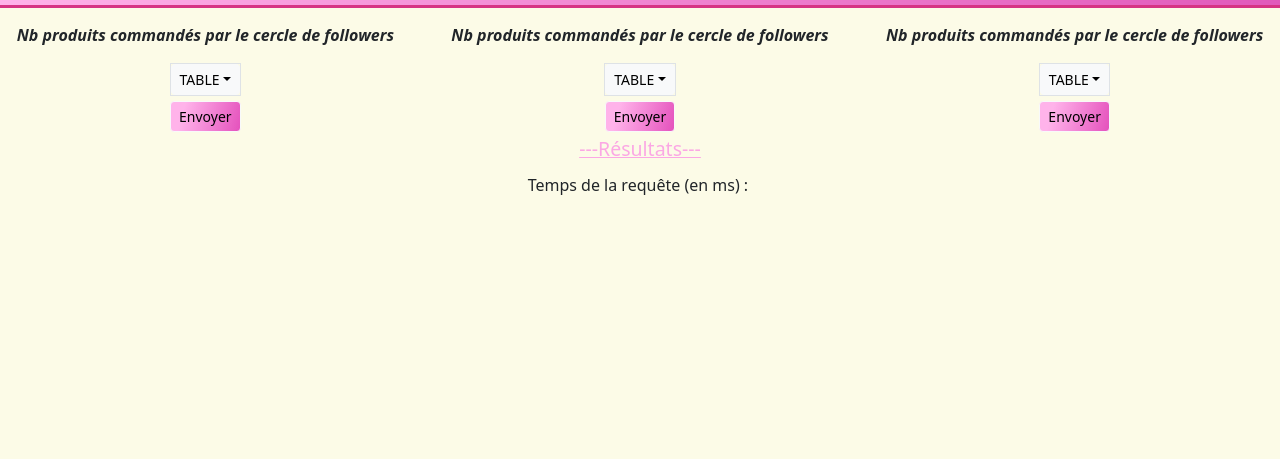
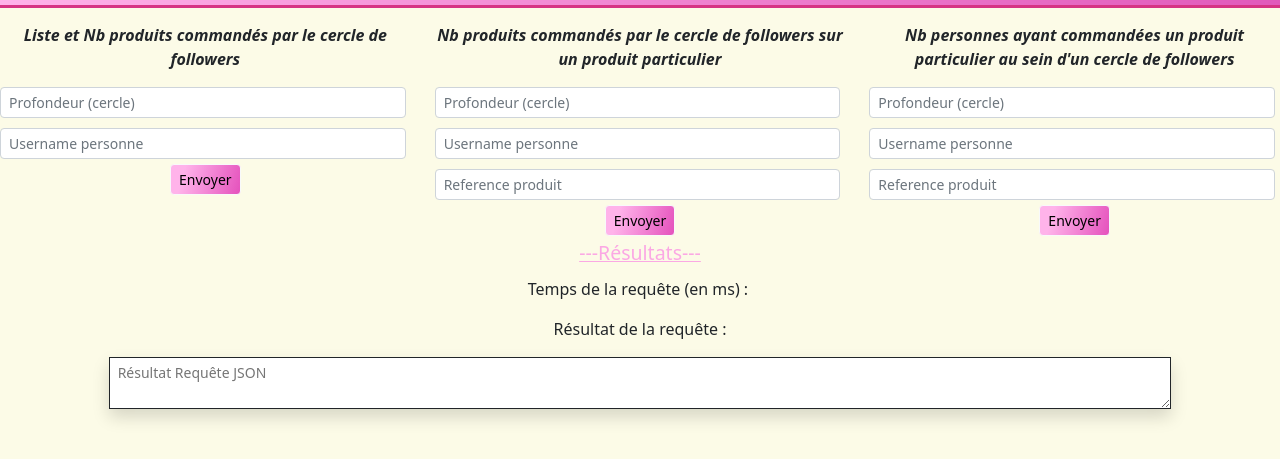
Before and after one commit to KontainPluton/tp_nosql_vs_sql, a website: page public/requests.html in a window 1280 px wide. Shown: the part 51-510 px from the top of the page. Drawn offline with Linux system fonts and the light colour scheme.

Commit message:
update requests.html

```diff
--- a/public/requests.html
+++ b/public/requests.html
@@ -24,40 +24,33 @@
         <div class="col-md-4 offset-md-0">
             <form>
                 <div class="d-flex justify-content-md-center align-items-md-center" style="margin-top: 5px;">
-                    <p style="text-align: center;"><strong><em>Nb produits commandés par le cercle de followers</em></strong></p>
+                    <p style="text-align: center;"><strong><em>Liste et Nb produits commandés par le cercle de followers</em></strong></p>
                 </div>
-                <div class="d-flex justify-content-md-center align-items-md-center">
-                    <div class="dropdown border rounded-0"><button class="btn btn-light btn-sm dropdown-toggle" aria-expanded="false" data-bs-toggle="dropdown" type="button">TABLE</button>
-                        <div class="dropdown-menu font-monospace fs-6" style="background: linear-gradient(#ffb3ea, white);"><a class="dropdown-item" href="#">Person</a><a class="dropdown-item" href="#">Order</a><a class="dropdown-item" href="#">Product</a></div>
-                    </div>
-                </div>
-                <div class="d-flex justify-content-md-center align-items-md-center" style="margin-top: 5px;"><button class="btn btn-light btn-sm" type="submit" style="background: linear-gradient(106deg, rgb(255,179,234) 19%, rgb(229,83,189) 99%), rgb(255,179,234);color: rgb(0,0,0);">Envoyer</button></div>
+                <div class="d-flex justify-content-md-center align-items-md-center" style="margin-right: 5px;"><input class="form-control form-control-sm" type="number" id="input-depht-request-1" min="0" max="8" step="1" placeholder="Profondeur (cercle)" name="depth"></div>
+                <div class="d-flex justify-content-md-center align-items-md-center" style="margin-right: 5px;"><input class="form-control form-control-sm" type="text" id="input-username-request-1" name="name" placeholder="Username personne" style="margin-top: 10px;"></div>
+                <div class="d-flex justify-content-md-center align-items-md-center" style="margin-top: 5px;"><button class="btn btn-light btn-sm" id="button-request-1" type="button" style="background: linear-gradient(106deg, rgb(255,179,234) 19%, rgb(229,83,189) 99%), rgb(255,179,234);color: rgb(0,0,0);">Envoyer</button></div>
             </form>
         </div>
         <div class="col-md-4 offset-md-0">
             <form>
                 <div class="d-flex justify-content-md-center align-items-md-center" style="margin-top: 5px;">
-                    <p style="text-align: center;"><strong><em>Nb produits commandés par le cercle de followers</em></strong></p>
+                    <p style="text-align: center;"><strong><em>Nb produits commandés par le cercle de followers sur un produit particulier</em></strong><br></p>
                 </div>
-                <div class="d-flex justify-content-md-center align-items-md-center">
-                    <div class="dropdown border rounded-0"><button class="btn btn-light btn-sm dropdown-toggle" aria-expanded="false" data-bs-toggle="dropdown" type="button">TABLE</button>
-                        <div class="dropdown-menu font-monospace fs-6" style="background: linear-gradient(#ffb3ea, white);"><a class="dropdown-item" href="#">Person</a><a class="dropdown-item" href="#">Order</a><a class="dropdown-item" href="#">Product</a></div>
-                    </div>
-                </div>
-                <div class="d-flex justify-content-md-center align-items-md-center" style="margin-top: 5px;"><button class="btn btn-light btn-sm" type="submit" style="background: linear-gradient(106deg, rgb(255,179,234) 19%, rgb(229,83,189) 99%), rgb(255,179,234);color: rgb(0,0,0);">Envoyer</button></div>
+                <div class="d-flex justify-content-md-center align-items-md-center" style="margin-right: 5px;"><input class="form-control form-control-sm" type="number" id="input-depht-request-2" min="0" max="8" step="1" placeholder="Profondeur (cercle)" name="depth"></div>
+                <div class="d-flex justify-content-md-center align-items-md-center" style="margin-right: 5px;"><input class="form-control form-control-sm" type="text" id="input-username-request-2" name="name" placeholder="Username personne" style="margin-top: 10px;"></div>
+                <div class="d-flex justify-content-md-center align-items-md-center" style="margin-right: 5px;"><input class="form-control form-control-sm" type="text" id="input-product-request-2" name="productName" placeholder="Reference produit" style="margin-top: 10px;"></div>
+                <div class="d-flex justify-content-md-center align-items-md-center" style="margin-top: 5px;"><button class="btn btn-light btn-sm" id="button-request-2" type="button" style="background: linear-gradient(106deg, rgb(255,179,234) 19%, rgb(229,83,189) 99%), rgb(255,179,234);color: rgb(0,0,0);">Envoyer</button></div>
             </form>
         </div>
         <div class="col-md-4 offset-md-0">
             <form>
                 <div class="d-flex justify-content-md-center align-items-md-center" style="margin-top: 5px;">
-                    <p style="text-align: center;"><strong><em>Nb produits commandés par le cercle de followers</em></strong></p>
+                    <p style="text-align: center;"><strong><em>Nb personnes ayant commandées un produit particulier au sein d'un cercle de followers</em></strong><br></p>
                 </div>
-                <div class="d-flex justify-content-md-center align-items-md-center">
-                    <div class="dropdown border rounded-0"><button class="btn btn-light btn-sm dropdown-toggle" aria-expanded="false" data-bs-toggle="dropdown" type="button">TABLE</button>
-                        <div class="dropdown-menu font-monospace fs-6" style="background: linear-gradient(#ffb3ea, white);"><a class="dropdown-item" href="#">Person</a><a class="dropdown-item" href="#">Order</a><a class="dropdown-item" href="#">Product</a></div>
-                    </div>
-                </div>
-                <div class="d-flex justify-content-md-center align-items-md-center" style="margin-top: 5px;"><button class="btn btn-light btn-sm" type="submit" style="background: linear-gradient(106deg, rgb(255,179,234) 19%, rgb(229,83,189) 99%), rgb(255,179,234);color: rgb(0,0,0);">Envoyer</button></div>
+                <div class="d-flex justify-content-md-center align-items-md-center" style="margin-right: 5px;"><input class="form-control form-control-sm" type="number" id="input-depht-request-3" min="0" max="8" step="1" placeholder="Profondeur (cercle)" name="depth"></div>
+                <div class="d-flex justify-content-md-center align-items-md-center" style="margin-right: 5px;"><input class="form-control form-control-sm" type="text" id="input-username-request-3" name="name" placeholder="Username personne" style="margin-top: 10px;"></div>
+                <div class="d-flex justify-content-md-center align-items-md-center" style="margin-right: 5px;"><input class="form-control form-control-sm" type="text" id="input-product-request-1" name="productName" placeholder="Reference produit" style="margin-top: 10px;"></div>
+                <div class="d-flex justify-content-md-center align-items-md-center" style="margin-top: 5px;"><button class="btn btn-light btn-sm" id="button-request-3" type="button" style="background: linear-gradient(106deg, rgb(255,179,234) 19%, rgb(229,83,189) 99%), rgb(255,179,234);color: rgb(0,0,0);">Envoyer</button></div>
             </form>
         </div>
     </div>
@@ -69,6 +62,8 @@
     <div class="row" style="margin-top: 5px;margin-bottom: 5px;">
         <div class="col-md-10 offset-md-1">
             <p class="text-center">Temps de la requête (en ms) :&nbsp;</p>
+            <p class="text-center" id="response-time"></p>
+            <p class="text-center">Résultat de la requête :</p><textarea class="border rounded-0 border-1 border-dark shadow form-control-sm d-md-flex flex-row flex-grow-1 flex-shrink-1 justify-content-md-center align-items-md-center" placeholder="Résultat Requête JSON" style="width: 100%;" readonly=""></textarea>
         </div>
     </div>
     <script src="assets/bootstrap/js/bootstrap.min.js"></script>
```
Also changed, not shown: 1 other file.
